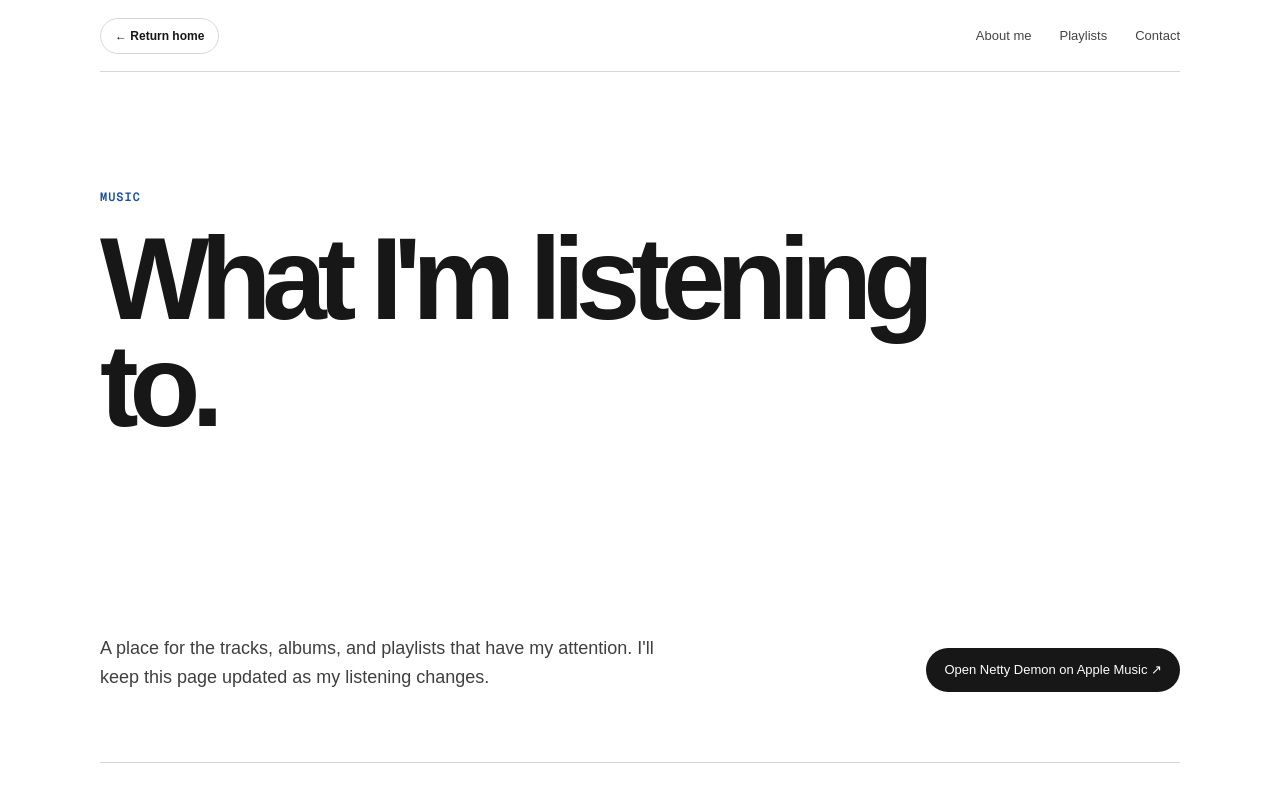
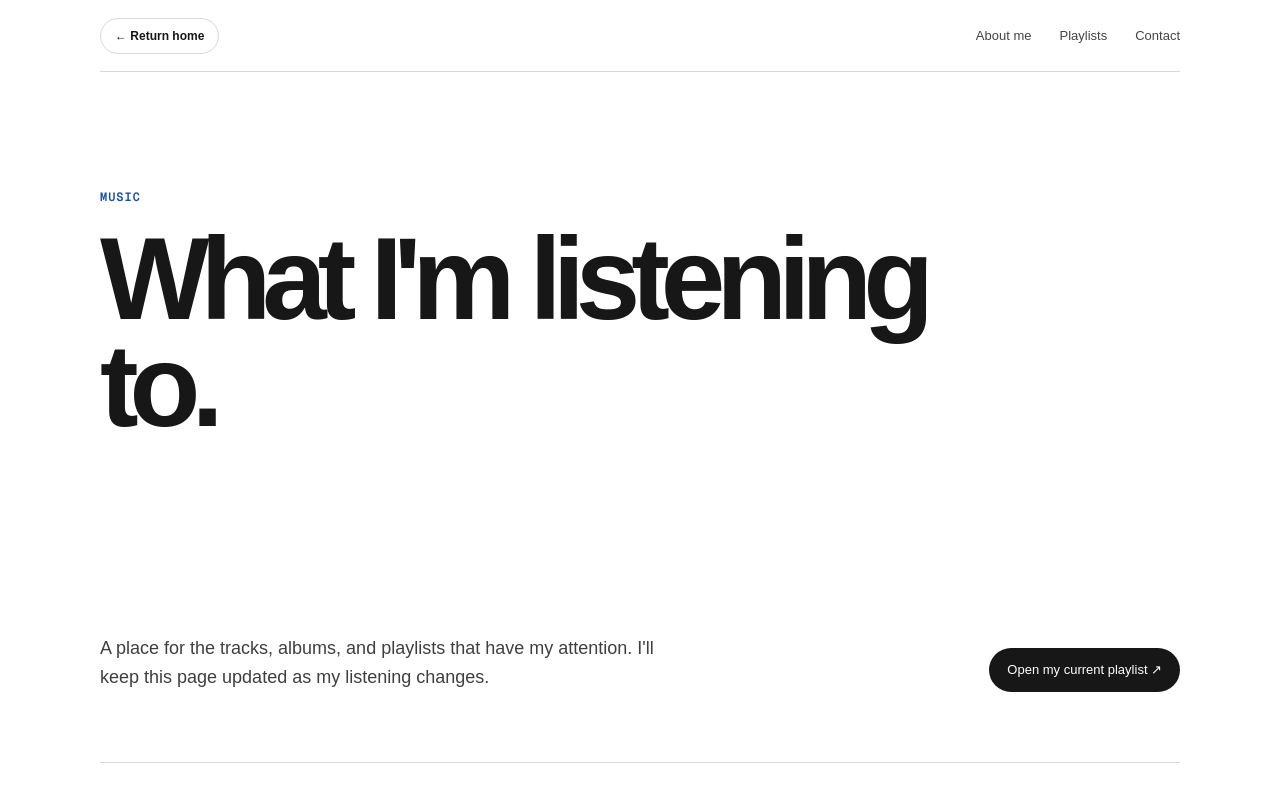
Before and after one commit to WHYDOESTHISWORLDEXIST/stefan-portfolio, a Next.js app: page /music in a window 1280 px wide. Shown: the top 800 px of the page. Built offline with nearby package versions, Linux system fonts and the light colour scheme.

Commit message:
Label current Apple Music playlist

```diff
--- a/app/music/page.tsx
+++ b/app/music/page.tsx
@@ -6,7 +6,7 @@ export const metadata = {
 const appleMusicUrl = 'https://music.apple.com/us/playlist/netty-demon/pl.u-KVXBk1JuZqWrjB1';
 
 const playlists = [
-  { number: '01', title: 'Netty Demon', description: 'My playlist on Apple Music.', status: 'Listen on Apple Music ↗', href: appleMusicUrl },
+  { number: '01', title: 'Current playlist', description: 'Netty Demon — my current rotation on Apple Music.', status: 'Listen on Apple Music ↗', href: appleMusicUrl },
   { number: '02', title: 'Focus & coding', description: 'Music for building, reading, and getting work done.', status: 'Playlist coming soon' },
   { number: '03', title: 'Late night', description: 'A quieter soundtrack for the end of the day.', status: 'Playlist coming soon' },
   { number: '04', title: 'All-time favorites', description: 'Albums and songs that have stayed with me.', status: 'Recommendations coming soon' },
@@ -26,7 +26,7 @@ export default function MusicPage() {
         <div className="musicHeroBottom">
           <p>A place for the tracks, albums, and playlists that have my attention. I&apos;ll keep this page updated as my listening changes.</p>
           {appleMusicUrl ? (
-            <a className="appleMusicLink" href={appleMusicUrl} target="_blank" rel="noreferrer">Open Netty Demon on Apple Music ↗</a>
+            <a className="appleMusicLink" href={appleMusicUrl} target="_blank" rel="noreferrer">Open my current playlist ↗</a>
           ) : (
             <span className="appleMusicLink isDisabled" aria-disabled="true">Apple Music link coming soon</span>
           )}
```
